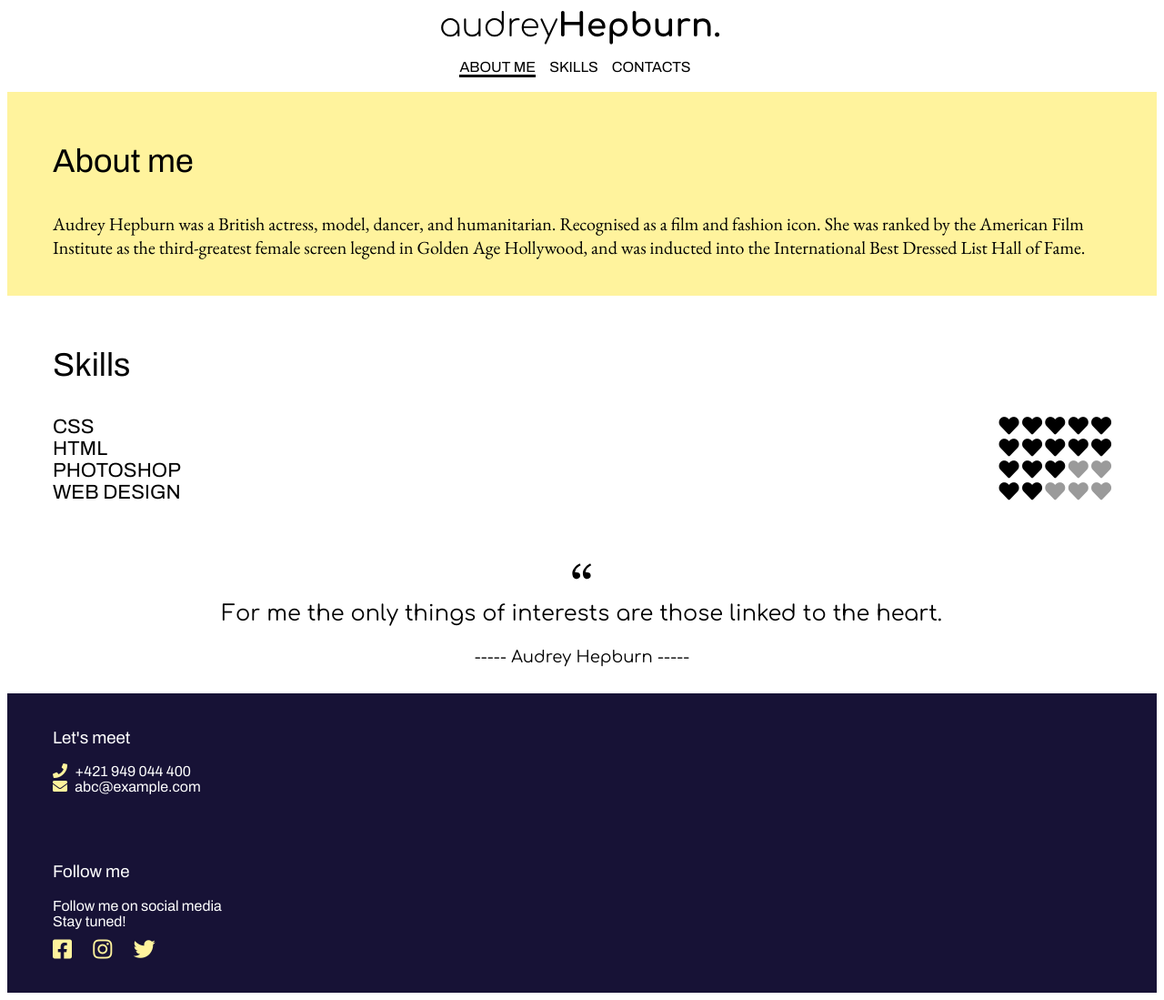
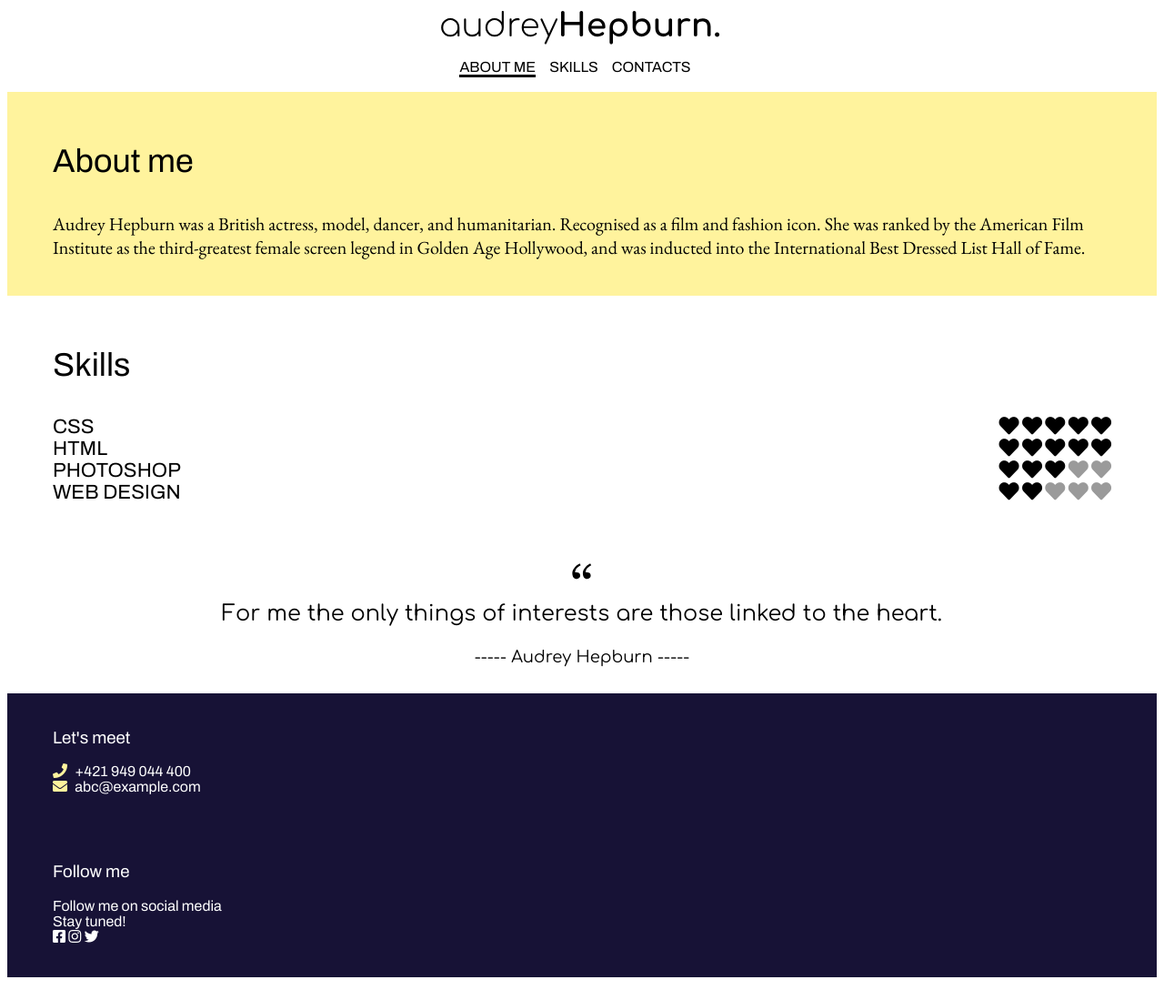
Before and after one commit to MiroslavaBuchtikova/GirlsDay, a plain HTML site: page index.html in a window 1280 px wide. Shown: the whole page at 91% size. Drawn offline with nearby package versions, Linux system fonts and the light colour scheme.

Commit message:
Update styles.css

```diff
--- a/styles.css
+++ b/styles.css
@@ -113,14 +113,6 @@ footer > section > article > div > ul > li > i {
   margin-right: 5px;
 }
 
-.connect-icons {
-  color: #fff39d;
-  font-size: 40px;
-  margin-right: 20px;
-  margin-top: 10px;
-  font-size: 24px;
-}
-
 nav > ul > li {
   text-transform: uppercase;
   border-bottom: 3px solid transparent;
```
